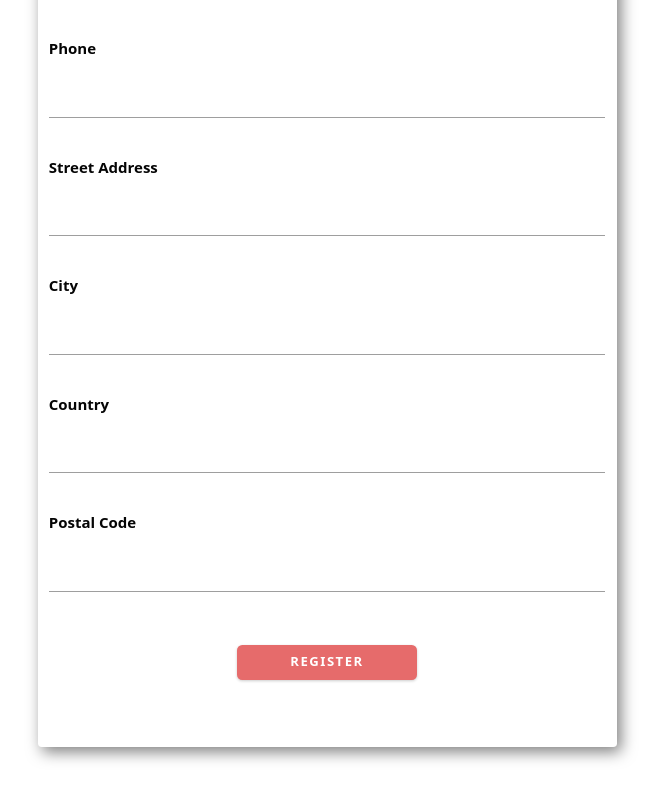
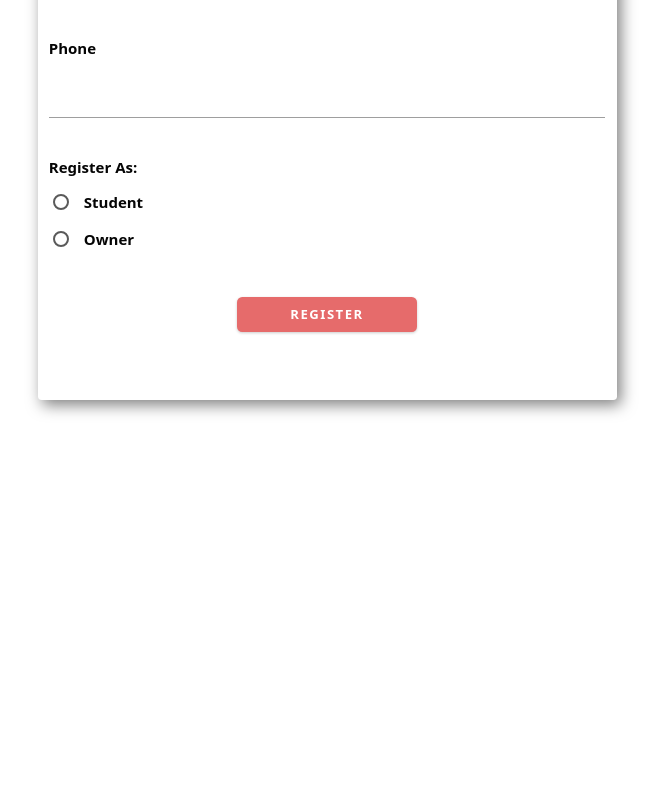
Before and after one commit to Aakash145/Homestay, a React (Create React App) app in the folder home-stay/: page /registration in a window 1280 px wide. Shown: the part 740-1537 px from the top of the page, without its empty margins (313-975 px from the left). After the commit the page ends 1424 px from the top, so only its background shows below. Built offline with nearby package versions, Linux system fonts and the light colour scheme.

Commit message:
Removed Addresses and added Role

```diff
--- a/home-stay/src/components/Registration.jsx
+++ b/home-stay/src/components/Registration.jsx
@@ -12,10 +12,7 @@ class Registration extends React.Component {
       password: '',
       email: '',
       phoneNumber: '',
-      streetAddress: '',
-      city: '',
-      country: '',
-      postalCode: ''
+      role: ''
     }
   }
 
@@ -37,10 +34,7 @@ class Registration extends React.Component {
         email: this.state.email,
         password: this.state.password,
         phoneNumber: this.state.phoneNumber,
-        streetAddress: this.state.streetAddress,
-        city: this.state.city,
-        country: this.state.country,
-        postalCode: this.state.postalCode
+        role: this.state.role
       })
       // .then(() => {
       //   this.componentDidMount();
@@ -49,7 +43,7 @@ class Registration extends React.Component {
 
   handleChange(event){
     this.setState({
-      [event.target.id]: event.target.value
+      [event.target.name]: event.target.value
     })
   }
 
@@ -65,57 +59,46 @@ class Registration extends React.Component {
         {/* First Name */}
         <div className="loginReg-control">
         <label htmlFor="firstName">First Name</label>
-        <input id="firstName" type="text" className="loginReg-input" onChange={(e) => this.handleChange(e)}/>
+        <input name="firstName" type="text" className="loginReg-input" onChange={(e) => this.handleChange(e)}/>
         </div>
 
         {/* Last Name */}
         <div className="loginReg-control">
         <label htmlFor="lastName">Last Name</label>
-        <input id="lastName" type="text" className="loginReg-input"  onChange={(e) => this.handleChange(e)}/>
+        <input name="lastName" type="text" className="loginReg-input"  onChange={(e) => this.handleChange(e)}/>
         </div>
 
         {/* Password */}
         <div className="loginReg-control">
         <label htmlFor="password">Password</label>
-        <input id="password" type="password" className="loginReg-input" onChange={(e) => this.handleChange(e)}/>
+        <input name="password" type="password" className="loginReg-input" onChange={(e) => this.handleChange(e)}/>
         </div>
 
         {/* Email */}
         <div className="loginReg-control">
         <label htmlFor="email">Email</label>
-        <input id="email" type="email" className="loginReg-input" onChange={(e) => this.handleChange(e)}/>
+        <input name="email" type="email" className="loginReg-input" onChange={(e) => this.handleChange(e)}/>
         </div>
 
         {/* Phone */}
         <div className="loginReg-control">
         <label htmlFor="phoneNumber">Phone</label>
-        <input id="phoneNumber" type="text" className="loginReg-input" onChange={(e) => this.handleChange(e)}/>
+        <input name="phoneNumber" type="text" className="loginReg-input" onChange={(e) => this.handleChange(e)}/>
         </div>
 
-        {/* Street Address */}
         <div className="loginReg-control">
-        <label htmlFor="streetAddress">Street Address</label>
-        <input id="streetAddress" type="text" className="loginReg-input" onChange={(e) => this.handleChange(e)}/>
+        <label>Register As:</label>
+        <p>
+        <label>
+        <input name="role" type="radio" value="STUDENT" onChange={(e) => this.handleChange(e)}/>
+        <span>Student</span>
+        </label>
+        <label>
+        <input name="role" type="radio" value="OWNER" onChange={(e) => this.handleChange(e)}/>
+        <span>Owner</span>
+        </label>
+        </p>
         </div>
-
-        {/* City */}
-        <div className="loginReg-control">
-        <label htmlFor="city">City</label>
-        <input id="city" type="text" className="loginReg-input" onChange={(e) => this.handleChange(e)}/>
-        </div>
-
-        {/* Country */}
-        <div className="loginReg-control">
-        <label htmlFor="country">Country</label>
-        <input id="country" type="text" className="loginReg-input" onChange={(e) => this.handleChange(e)}/>
-        </div>
-
-        {/* Postal Code */}
-        <div className="loginReg-control">
-        <label htmlFor="postalCode">Postal Code</label>
-        <input id="postalCode" type="text" className="loginReg-input" onChange={(e) => this.handleChange(e)}/>
-        </div>
-
         <button className="regLog-btn" type="submit" name="action">
           Register
         </button>
```
Also changed, not shown: 1 other file (tests, documents, lock files or other folders).
